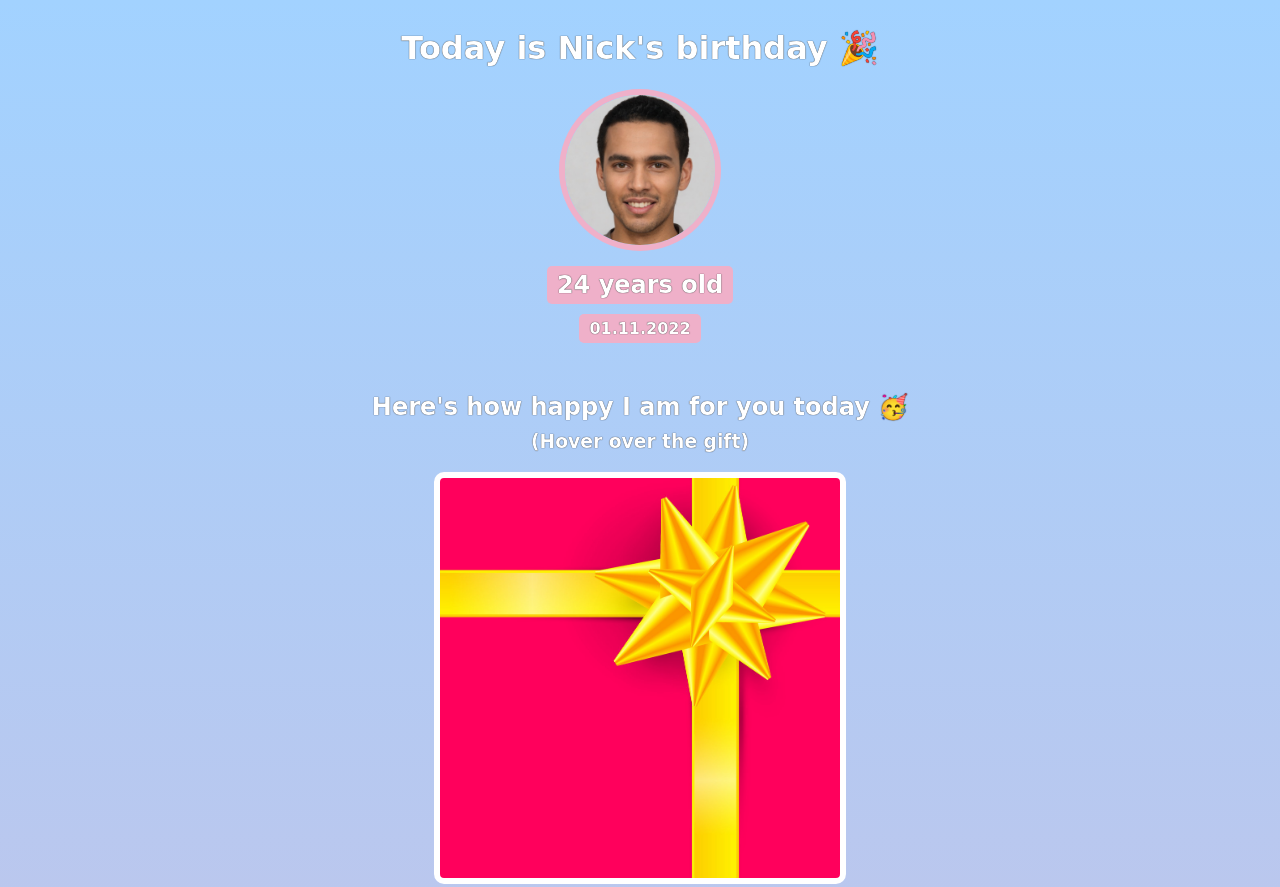
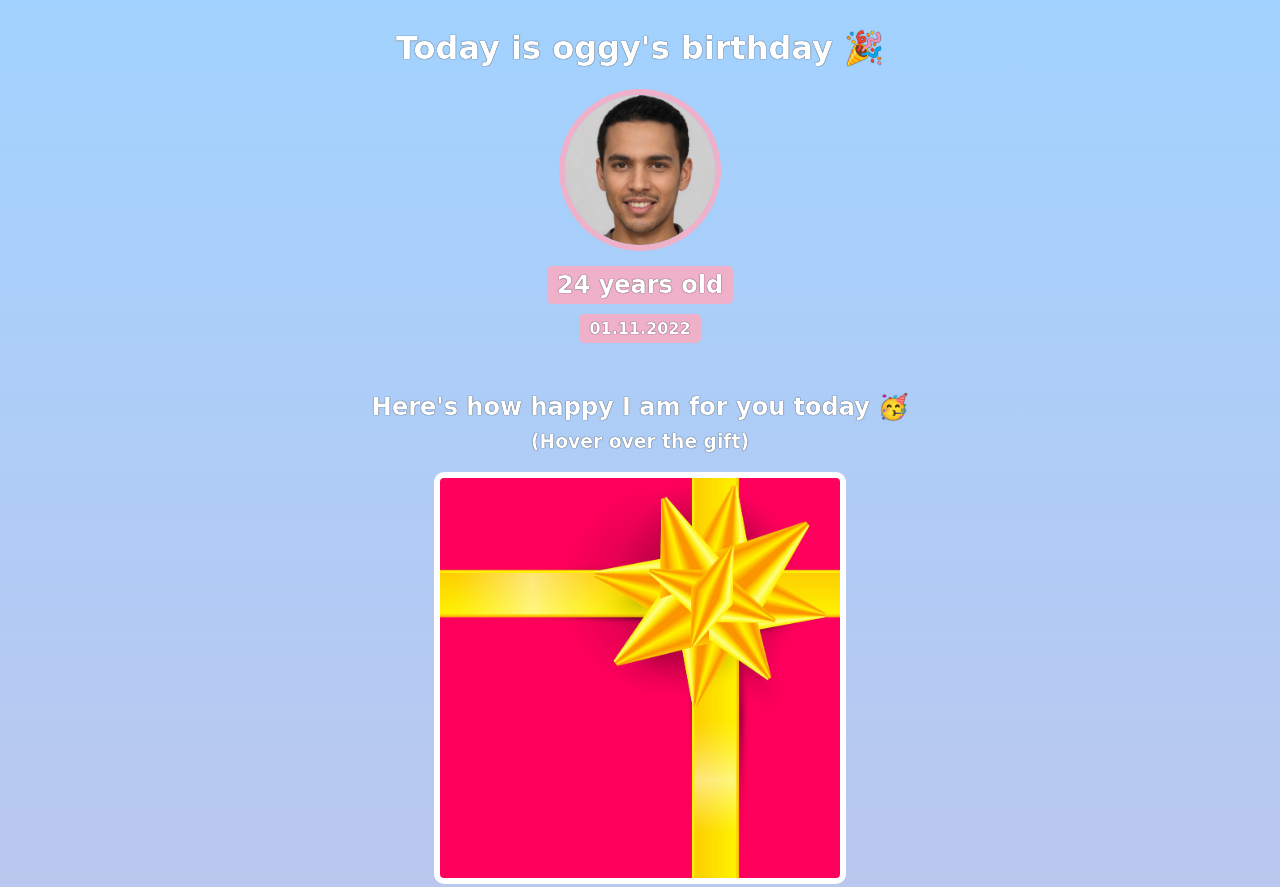
Before and after one commit to abhiramsiva-code/birthday-gift-site, a website built with Vite: page birthday-gift-site/index.html in a window 1280 px wide. Shown: the top 887 px of the page. Built offline with nearby package versions, Linux system fonts and the light colour scheme; a web font is replaced by a local one.

Commit message:
update file

```diff
--- a/birthday-gift-site/index.html
+++ b/birthday-gift-site/index.html
@@ -7,7 +7,7 @@
     </head>
     <body>
         <div id="header">
-            <h1>Today is Nick's birthday 🎉</h1>
+            <h1>Today is oggy's birthday 🎉</h1>
             <img id="bff-img" src="images/nick.jpg">
             <h2 id="bday-age">24 years old</h2>
             <h4 id="bday-date">01.11.2022</h4>
```
